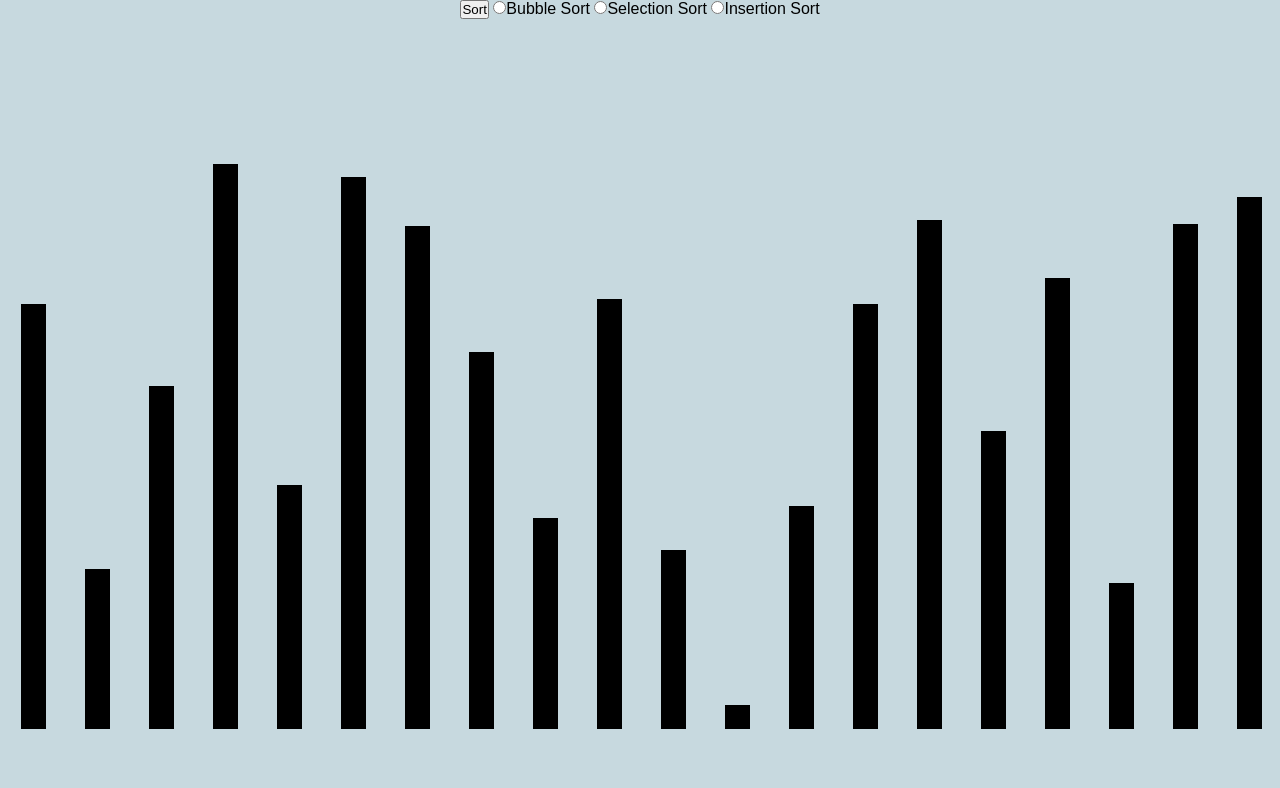
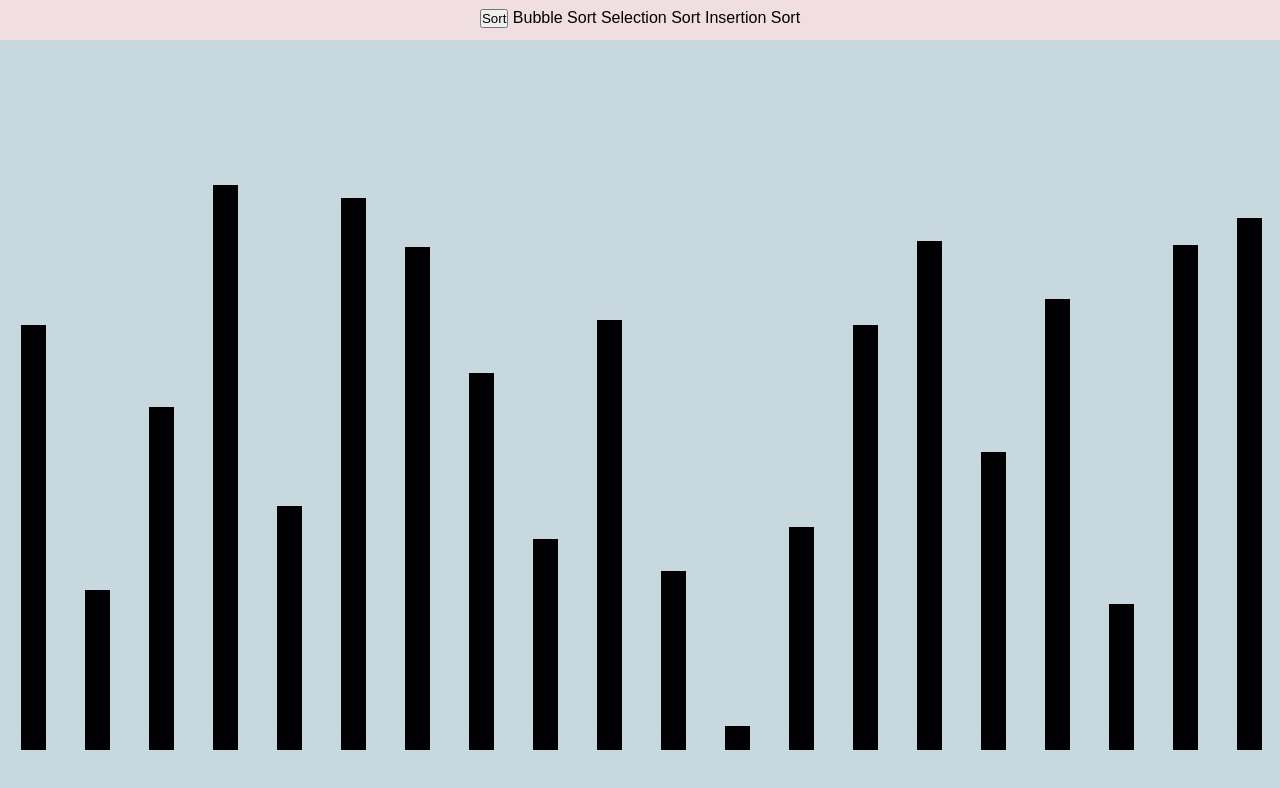
Before and after one commit to EmilS2019/visualized-sorting, a website: page index.html in a window 1280 px wide. Drawn offline with Linux system fonts and the light colour scheme.

Commit message:
Fixed bugs

```diff
--- a/css/sass.scss
+++ b/css/sass.scss
@@ -25,19 +25,23 @@ body{
     background-color: map-get($colors, Theme-1-hex);
 }
 
-.main-wrap{
+#main-wrap{
 
     #options {
-        width: 50%;
+        width: 100%;
+        height:40px;
         margin: 0 auto;
         text-align: center;
+        justify-content: center;
+        background-color: map-get($colors, Theme-5-hex );
 
-        button{
 
-        }
+        .sortContainer{
 
-        input[type="radio"]{
-
+            div, button{
+                margin-top:0.55em;
+                display:inline-block;
+            }
         }
       }
 
--- a/index.html
+++ b/index.html
@@ -10,15 +10,16 @@
     <link rel="stylesheet" href="https://cdnjs.cloudflare.com/ajax/libs/font-awesome/5.10.2/css/all.css">
   </head>
   <body>
-    <div class="main-wrap">
-      <form id="options">
-
-        <button type="submit" id="submit-button">Sort</button>
-        <input class="sortChoise" type="radio" name="sorting-type" value="bubbleSort">Bubble Sort</input>
-        <input class="sortChoise" type="radio" name="sorting-type" value="selectionSort">Selection Sort</input>
-        <input class="sortChoise" type="radio" name="sorting-type" value="insertionSort">Insertion Sort</input>
-      </form>
-        <div class="line-container"></div>
+    <div id="main-wrap">
+      <div id="options">
+        <div class="sortContainer">
+          <button type="submit" id="submit-button">Sort</button>
+          <div class="sortButton">Bubble Sort</div>
+          <div class="sortButton">Selection Sort</div>
+          <div class="sortButton">Insertion Sort</div>
+        </div>
+      </div>
+      <div class="line-container"></div>
     </div>
     <script src="sortAlgo.js"></script>
     <script src="index.js"></script>
--- a/index.js
+++ b/index.js
@@ -32,11 +32,17 @@ const Vizualisation = () => {
 };
 
 const options = document.getElementById("options")
-const radio = options.children
+const radio = options.children[0].children;
+for (let i = 1; i < 4; i++) {
+    radio[i].addEventListener("click", function(e){
+        console.log("here")
+    })
+}
+
+
 document.getElementById("options").onsubmit = function(e){
     e.preventDefault()
     options[0].setAttribute("disabled", true)
-
     if (radio[1].checked){
         bubbleSort(newArray);
         Vizualisation();
```
Also changed, not shown: css/sass.css, 1 other file.
